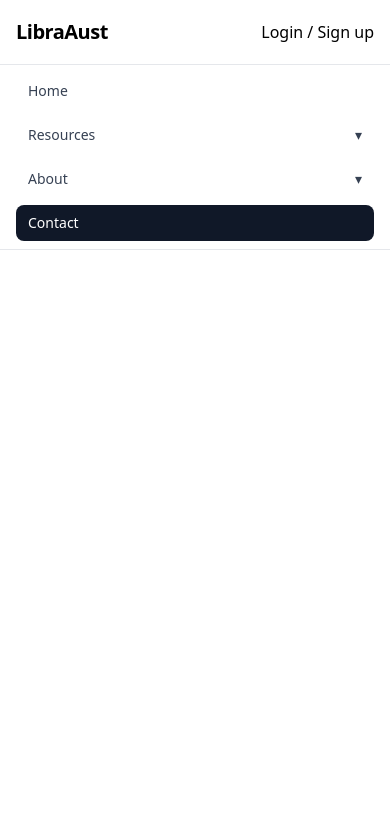
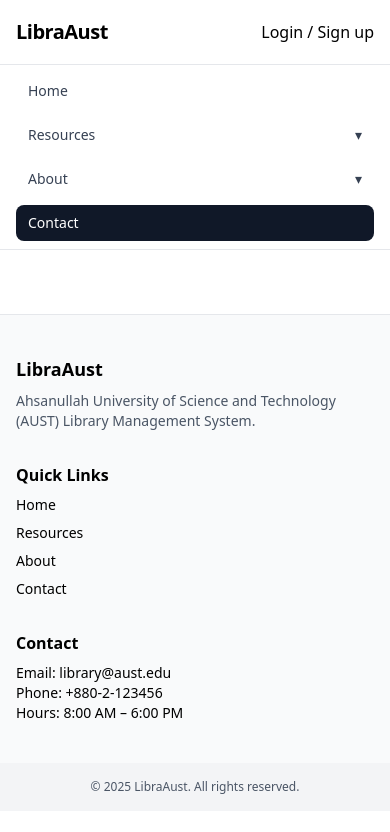
Before and after one commit to NazimRaianKhan/LibraAust, a React (Vite) app in the folder Frontend/: page /contact in a window 390 px wide. Shown: the top 832 px of the page. Built offline with nearby package versions, Linux system fonts and the light colour scheme; no server answers.

Commit message:
add: built a responsive footer

```diff
--- a/Frontend/src/App.jsx
+++ b/Frontend/src/App.jsx
@@ -1,6 +1,6 @@
 import { Routes, Route } from "react-router-dom"; // remove BrowserRouter
 import Navbar from "./components/Navbar";
-//import Footer from "./components/Footer";
+import Footer from "./components/Footer";
 //import Home from "./pages/Home";
 //import Auth from "./pages/Auth";
 //import Profile from "./pages/Profile";
@@ -46,8 +46,9 @@
         />
         <Route path="/contact" element={<Contact />} />
       </Routes>
+      */}
       <Footer />
-      */}
+
     </>
   );
 }
--- /dev/null
+++ b/Frontend/src/components/Footer.jsx
@@ -0,0 +1,35 @@
+export default function Footer() {
+  return (
+    <footer className="mt-16 border-t border-gray-200 bg-gray-50">
+      {/* ✅ Center container */}
+      <div className="container mx-auto max-w-7xl py-10 grid md:grid-cols-3 gap-8 px-4">
+        <div>
+          <h3 className="text-lg font-semibold">LibraAust</h3>
+          <p className="text-sm text-gray-600 mt-2">
+            Ahsanullah University of Science and Technology (AUST) Library Management System.
+          </p>
+        </div>
+        <div>
+          <h4 className="font-semibold mb-2">Quick Links</h4>
+          <ul className="space-y-2 text-sm">
+            <li><a className="link" href="/">Home</a></li>
+            <li><a className="link" href="/resources">Resources</a></li>
+            <li><a className="link" href="/about/kfr">About</a></li>
+            <li><a className="link" href="/contact">Contact</a></li>
+          </ul>
+        </div>
+        <div>
+          <h4 className="font-semibold mb-2">Contact</h4>
+          <p className="text-sm">Email: library@aust.edu</p>
+          <p className="text-sm">Phone: +880-2-123456</p>
+          <p className="text-sm">Hours: 8:00 AM – 6:00 PM</p>
+        </div>
+      </div>
+
+      {/* ✅ Centered bottom bar */}
+      <div className="bg-gray-100 py-4 text-center text-xs text-gray-600">
+        © {new Date().getFullYear()} LibraAust. All rights reserved.
+      </div>
+    </footer>
+  );
+}
```
